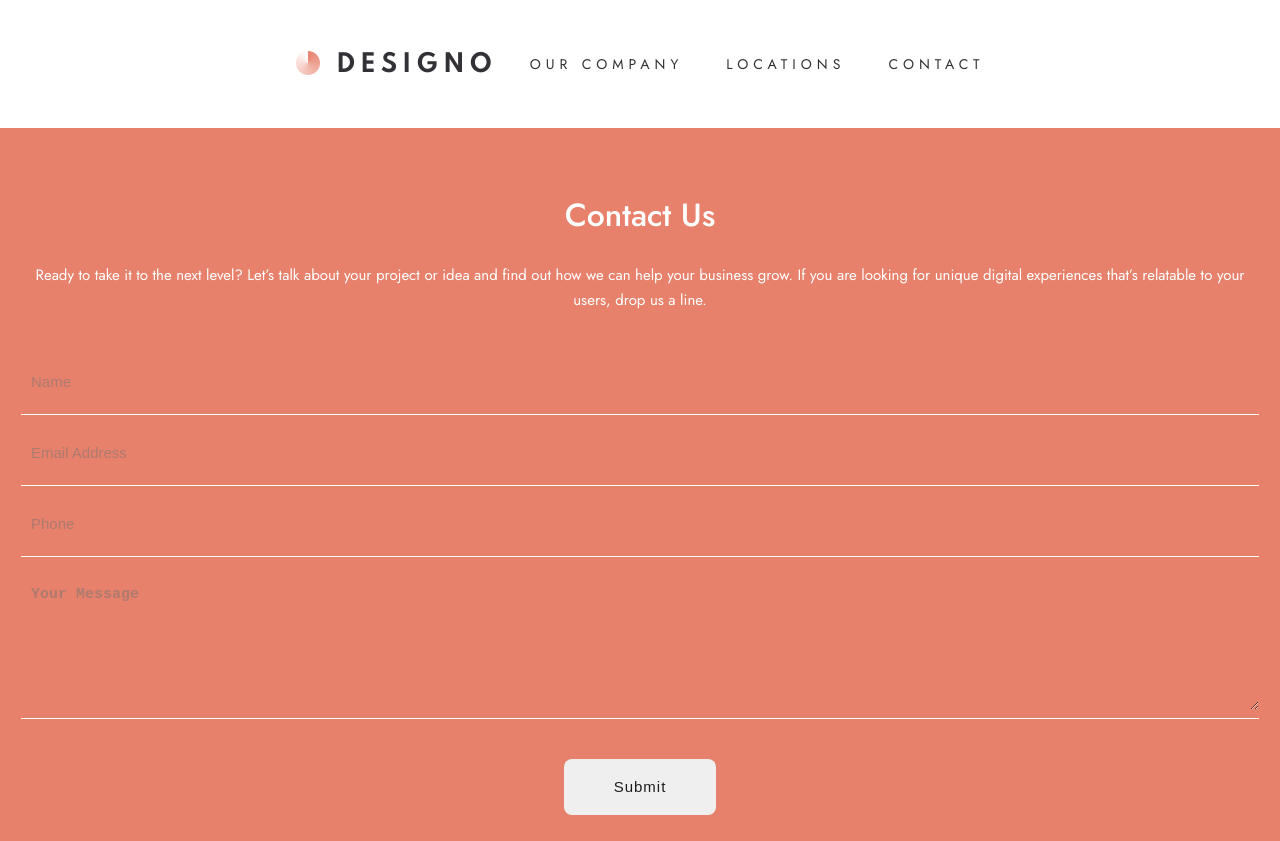
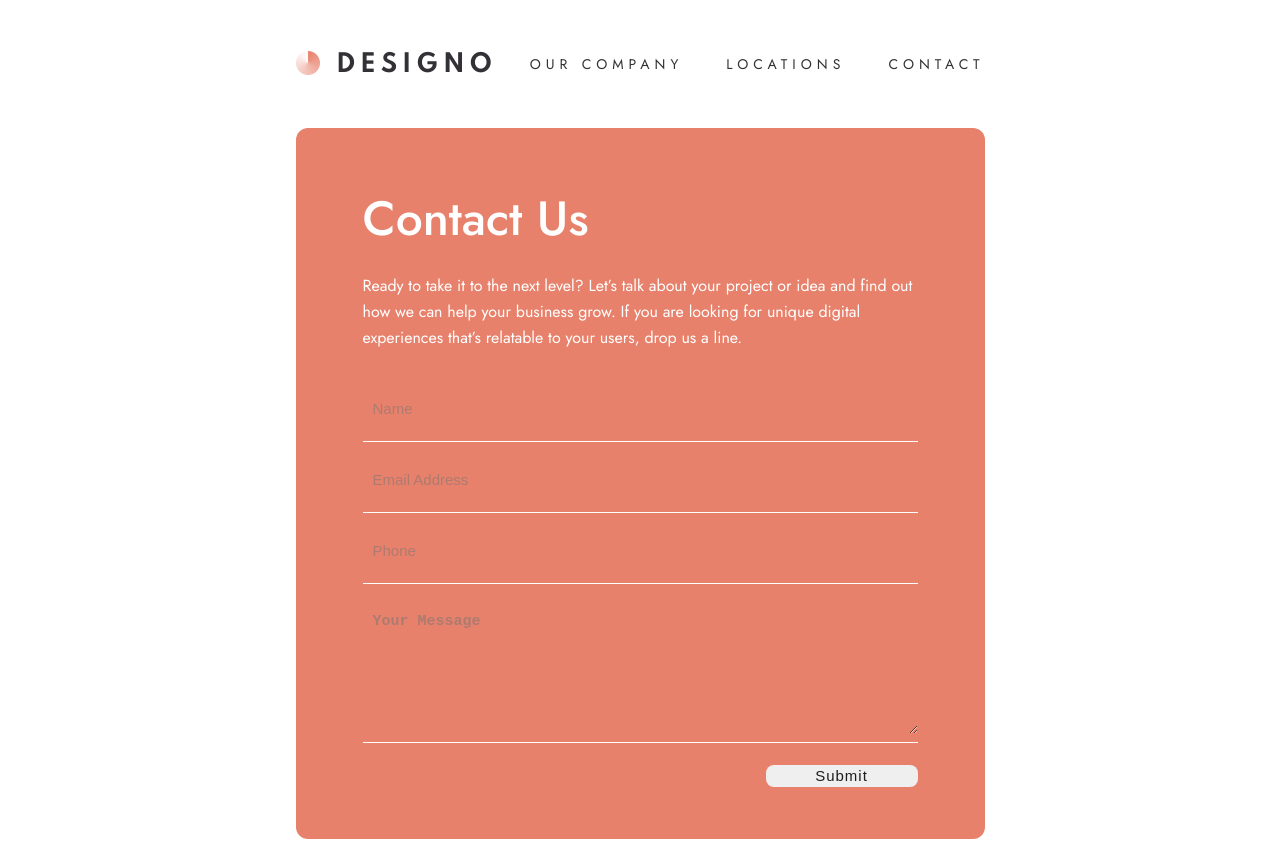
Before and after one commit to pierrolabo/designomultipagewebsite, a React (Create React App) app: page /contact in a window 1280 px wide. Shown: the top 841 px of the page. Built offline with nearby package versions, Linux system fonts and the light colour scheme.

Commit message:
contact form almost finished on tablet

```diff
--- a/src/components/ContactForm/ContactForm.scss
+++ b/src/components/ContactForm/ContactForm.scss
@@ -3,12 +3,25 @@
 .contactform {
     padding: 69px 21px;
     background-color: $color-bg-card;
+    @media(min-width: $breakpoint-tablet) {
+        max-width: $max-width-tablet;
+        min-width: $max-width-tablet;
+        max-height: 711px;
+        min-height: 711px;
+        border-radius: 12px;
+        padding: 67px 67px;
+    }
     &__info {
         h1 {
             font-size: 32px;
             line-height: 36px;
             text-align: center;
             color: $brand-primary-white;
+            @media(min-width: $breakpoint-tablet) {
+                text-align: left;
+                font-size: 48px;
+                line-height: 48px;
+            }
         }
         p {
             margin-top: 30px;
@@ -17,15 +30,26 @@
             line-height: 25px;
             color: $brand-primary-white;
             font-weight: 400;
+            @media(min-width: $breakpoint-tablet) {
+                text-align: left;
+                max-width: 575px;
+                font-size: 16px;
+                line-height: 26px;
+            }
         }
 
     }
+    //  TODO: play with flex grow on labels
     &__form {
         display: flex;
         flex-direction: column;
         align-items: center;
         margin-top: 56px;
+        @media(min-width: $breakpoint-tablet) {
+            margin-top: 45px;
+            max-height: 291px;
 
+        }
         label:not(:last-of-type) {
             margin-bottom: 25px;
         }
@@ -62,6 +86,9 @@
         textarea {
             height: 128px;
             font-weight: 600;
+            @media(min-width: $breakpoint-tablet) {
+                max-height: 125px;
+             }
         }
         button {
             margin-top: 40px;
@@ -79,6 +106,10 @@
                 background-color: $brand-secondary-light-peach;
                 color: $brand-primary-white
             }
+            @media(min-width: $breakpoint-tablet) {
+               align-self: flex-end;
+               margin-top: 22px;
+            }
         }
 }
 }
--- a/src/pages/Contact/Contact.scss
+++ b/src/pages/Contact/Contact.scss
@@ -1,3 +1,6 @@
 .contact {
     margin-top: 0 !important;
+    display: flex;
+    flex-direction: column;
+    align-items: center;
 }
```
